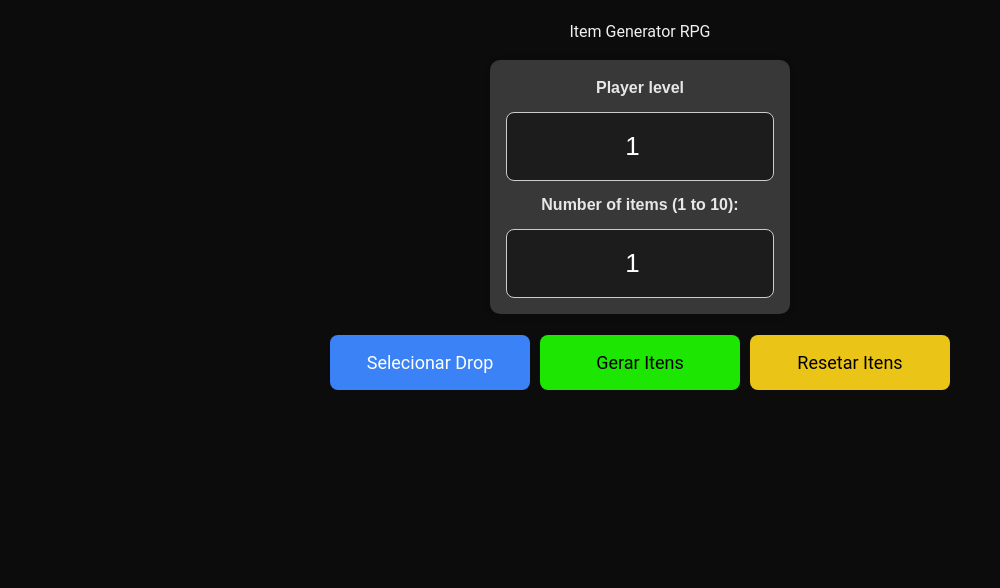
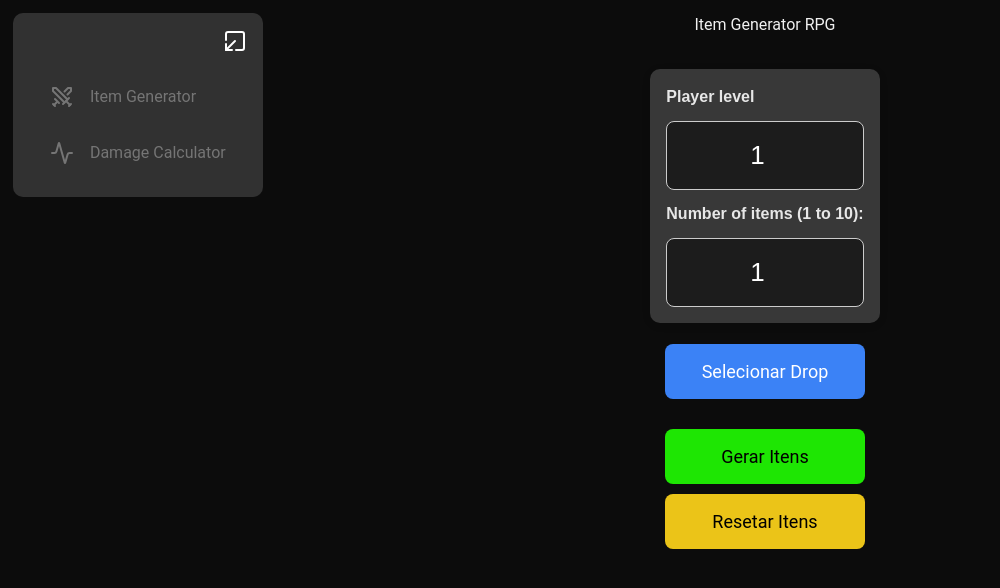
Before and after one commit to Luanrma/rpkage, a Next.js app: page / in a window 1280 px wide. Shown: the top 588 px of the page, without its empty margins (0-1000 px from the left). Built offline with nearby package versions, Linux system fonts and the light colour scheme.

Commit message:
layout upkeep

```diff
--- a/package.json
+++ b/package.json
@@ -9,6 +9,7 @@
     "lint": "next lint"
   },
   "dependencies": {
+    "lucide-react": "^0.503.0",
     "next": "15.3.1",
     "react": "^19.0.0",
     "react-dom": "^19.0.0",
--- /dev/null
+++ b/src/app/components/Aside/index.tsx
@@ -0,0 +1,84 @@
+import { useState } from "react";
+import styled from "styled-components";
+import { Activity , Swords, SquareArrowOutDownLeft , SquareArrowOutUpRight  } from "lucide-react";
+
+const AsideContainer = styled.div<{ $collapsed: boolean }>`
+  display: flex;
+  flex-direction: column;
+  align-items: center;
+  background-color: rgb(49, 49, 49);
+  padding: 1rem;
+  width: ${({ $collapsed }) => ($collapsed ? "70px" : "250px")};
+  height: 10%;
+  border-radius: 10px;
+  transition: width 0.3s ease;
+  color: white;
+`;
+
+const MenuList = styled.ul`
+  list-style: none;
+  padding: 0;
+`;
+
+const MenuItem = styled.li`
+  display: flex;
+  align-items: center;
+  gap: 1rem;
+  padding: 1rem 0;
+  cursor: pointer;
+  color:rgb(117, 117, 117);
+
+  &:hover {
+    color:rgb(255, 255, 255);
+    transform: translateX(5px);
+  }
+
+  svg {
+    flex-shrink: 0;
+  }
+`;
+
+const ToggleButton = styled.button<{ $collapsed: boolean }>`
+  background: none;
+  border: none;
+  color: white;
+  cursor: pointer;
+  align-self: ${({ $collapsed }) => ($collapsed ? "center" : "flex-end")};
+  margin-bottom: 1rem;
+  transition: transform 0.3s ease;
+
+  &:hover {
+    transform: scale(1.1);
+  }
+`;
+
+interface AsideProps {
+    changeSection: (value: string) => void;
+}
+
+export default function ({ changeSection }: AsideProps) {
+  const [collapsed, setCollapsed] = useState(false);
+
+  const handleMenuItemClick = (value: string) => {
+        changeSection(value);
+  };
+
+  return (
+    <AsideContainer $collapsed={collapsed}>
+      <ToggleButton onClick={() => setCollapsed(!collapsed)} $collapsed={collapsed}>
+        {collapsed ? <SquareArrowOutUpRight  /> : <SquareArrowOutDownLeft  />}
+      </ToggleButton>
+
+      <MenuList>
+        <MenuItem onClick={() => handleMenuItemClick("Item Generator")}>
+          <Swords />
+          {!collapsed && "Item Generator"}
+        </MenuItem>
+        <MenuItem onClick={() => handleMenuItemClick("Damage Calculator")}>
+          <Activity  />
+          {!collapsed && "Damage Calculator"}
+        </MenuItem>
+      </MenuList>
+    </AsideContainer>
+  );
+};
--- /dev/null
+++ b/src/app/components/DamageCalculatorContainer/index.tsx
@@ -0,0 +1,24 @@
+import styled from "styled-components";
+
+const Container = styled.div`
+    display: flex;
+    margin: 0 auto;
+    background-color: #1e1e1e;
+    border-radius: 10px;
+    color: white;
+    padding: 2rem;
+    align-items: center;
+    justify-content: center;
+`;
+
+export default function DamageCalculatorContainer() {
+  return (
+    <Container>
+        <div>
+            <h2>Damage Calculator</h2>
+            <p>Aqui você poderá calcular o dano causado por armas, habilidades e buffs.</p>
+            <p>(Em breve... ⚔️🔥)</p>
+        </div>
+    </Container>
+  );
+}
--- a/src/app/components/ItemGeneratorContainer/index.tsx
+++ b/src/app/components/ItemGeneratorContainer/index.tsx
@@ -11,23 +11,25 @@ import itemGeneratorFactory, { ItemType } from "@/engine/ItemGenerators/itemGene
 import { itemGeneratorRandom } from "@/engine/ItemGenerators/itemGeneratorRandom";
 
 const ItemGeneratorContainerStyle = styled.div`
-  max-width: 1000px;
+    display: flex;
     margin: 0 auto;
-  text-align: center;
+    flex-direction: column;
+    align-items: center;
 
   h1 {
     margin-bottom: 1rem;
   }
 
   .items-drop {
+    margin-top: 1rem;
     display: flex;
     flex-wrap: wrap;
-    gap: 12px;
+    gap: 1rem;
     justify-content: center;
   }
 `;
 
-export default function ItemGeneratorContainer({ children }: { children: React.ReactNode }) {
+export default function ItemGeneratorContainer() {
 	const [playerLevel, setPlayerLevel] = useState(1);
 	const [droppedItems, setDroppedItems] = useState<InterfaceItemGenerator[]>([]);
 	const [itemCount, setItemCount] = useState(1);
@@ -51,10 +53,11 @@ export default function ItemGeneratorContainer({ children }: { children: React.R
 	const handleResetItems = () => setDroppedItems([])
 
 	return (
+		<>
 			<ItemGeneratorContainerStyle>
 				<h1>Item Generator RPG</h1>
 				<PlayerInfo onLevelChange={setPlayerLevel} onItemCountChange={setItemCount} />
-      <DropDownButton onSelectItemType={handleSelectItemType}/>
+				<DropDownButton onSelectItemType={handleSelectItemType} />
 				<Button $backgroundColor="#1ee603" $textColor="#000" onClick={handleGenerateRandomItems}> Gerar Itens </Button>
 				<Button $backgroundColor="#ebc418" $textColor="#000" onClick={handleResetItems}> Resetar Itens </Button>
 				<div className="items-drop">
@@ -68,7 +71,8 @@ export default function ItemGeneratorContainer({ children }: { children: React.R
 						/>
 					))}
 				</div>
-      {children}
 			</ItemGeneratorContainerStyle>
+			<div id="itens_dropped" className="drops"></div>
+		</>
 	);
 }
--- a/src/app/globals.css
+++ b/src/app/globals.css
@@ -5,5 +5,5 @@ body {
   background-color: #0c0c0c;
   color: #f0f0f0;
   margin: 0;
-  padding: 20px;
+  padding: 0;
 }
--- a/src/app/page.tsx
+++ b/src/app/page.tsx
@@ -1,11 +1,28 @@
 'use client';
 
+import Aside from '@/app/components/Aside';
 import ItemGeneratorContainer from '@/app/components/ItemGeneratorContainer';
+import DamageCalculatorContainer from '@/app/components/DamageCalculatorContainer';
+import styled from "styled-components";
+import { useState } from 'react';
+
+const HomePageStyle = styled.div`
+	display: flex;
+	padding: 0.8rem;
+`;
 
 export default function HomePage() {
+	const [section, setSection] = useState<string>("Item Generator");
+
+	const changeSection = (value: string) => {
+		setSection(value);
+	};
+
 	return (
-		<ItemGeneratorContainer>
-			<div id="itens_dropped" className="drops"></div>
-		</ItemGeneratorContainer>
+		<HomePageStyle>
+			<Aside changeSection={ (value: string) => changeSection(value) } />
+			{ section === "Item Generator"    && <ItemGeneratorContainer /> }
+			{ section === "Damage Calculator" && <DamageCalculatorContainer /> }
+		</HomePageStyle>
 	);
 }
--- a/src/engine/rules/translateMap.tsx
+++ b/src/engine/rules/translateMap.tsx
@@ -26,7 +26,7 @@ export const translateMap: TranslateMap = {
         chance_slow_enemy_on_hit: "Chance de Desacelerar Inimigos",
         bonus_damage_vs_boss_or_higher: "Dano Adicional contra BOSS",
         chance_critical_hit: "Chance de Crítico",
-        skill_point_bonus: "Bônus de Ponto de Habilidade",
+        skill_point_bonus: "Bônus de Ponto de Perícia",
         elemental_damage_light: "Dano Elemental Luz",
         elemental_damage_dark: "Dano Elemental Escuridão",
         elemental_damage_lightning: "Dano Elemental Raio",
@@ -58,7 +58,8 @@ export const translateMap: TranslateMap = {
         general_elemental_resistance: "Resistência Elemental Geral",
         defense_buff_adjacent_allies: "Buff de Defesa aos Aliados Adjacentes",
         revive_roll_bonus: "Bônus na Rolagem de Reviver",
-        elemental_damage_reflect_on_hit: "Reflexão de Dano Elemental ao Ser Atacado"
+        elemental_damage_reflect_on_hit: "Reflexão de Dano Elemental ao Ser Atacado",
+        skill_point_bonus: "Bônus de Ponto de Perícia"
     },
 
     weaponTranslations: {
```
Also changed, not shown: 1 other file (tests, documents, lock files or other folders). Lines whose indentation alone changed are shown as unchanged.
